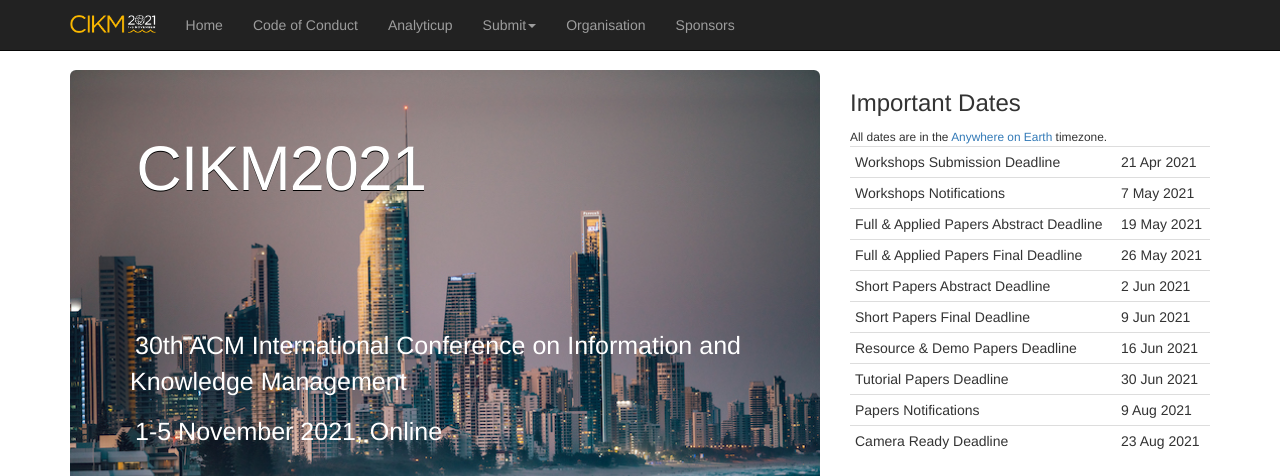
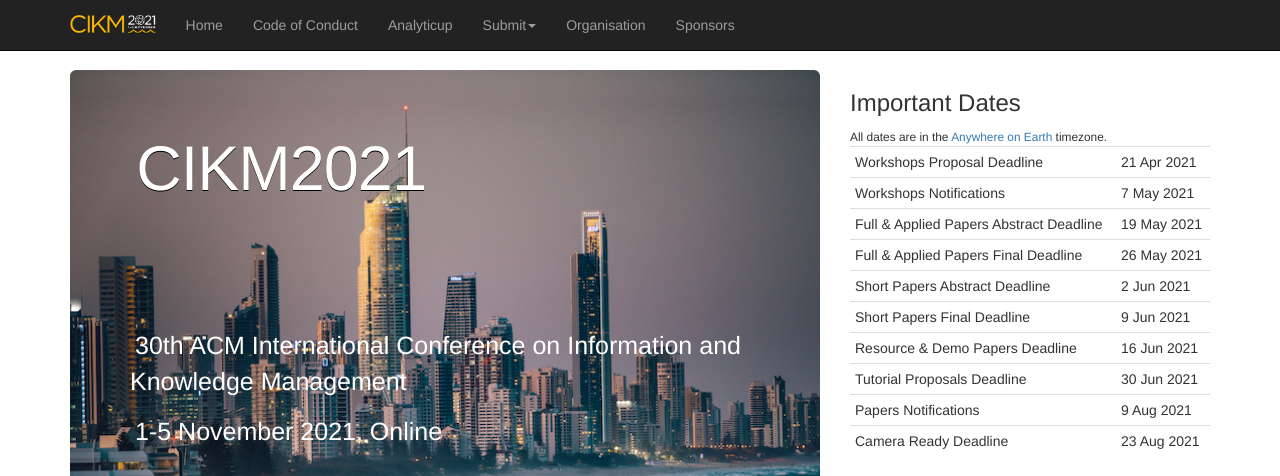
Before and after one commit to ielab/cikm2021-website, a Jekyll site: the page built from index.md, in a window 1280 px wide and 935 px high. Shown: the top 476 px of the window. Built offline with Jekyll 4.4.1, drawn with Linux system fonts in a browser that asks for light colours; our own code applies the rules of GitHub Pages for plain Markdown files; comment, search, counter and statistics services are not loaded.

Commit message:
Update important date names.

```diff
--- a/_data/important-dates.yml
+++ b/_data/important-dates.yml
@@ -1,6 +1,6 @@
 dates:
 
-  - name: Workshops Submission Deadline
+  - name: Workshops Proposal Deadline
     date: 21 Apr 2021
     occurred: false
 
@@ -28,7 +28,7 @@
     date: 16 Jun 2021
     occurred: false
 
-  - name: Tutorial Papers Deadline
+  - name: Tutorial Proposals Deadline
     date: 30 Jun 2021
     occurred: false
 
```
